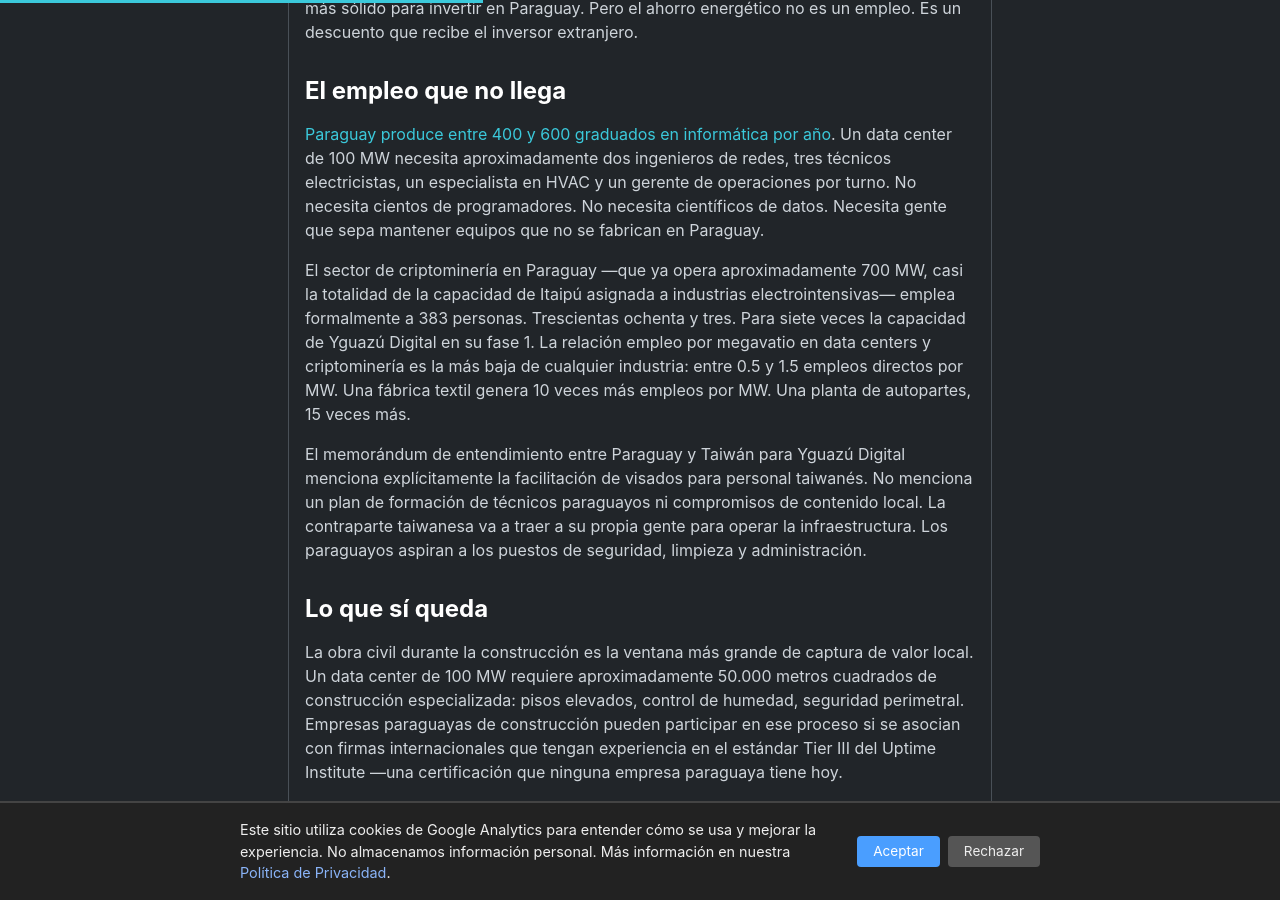
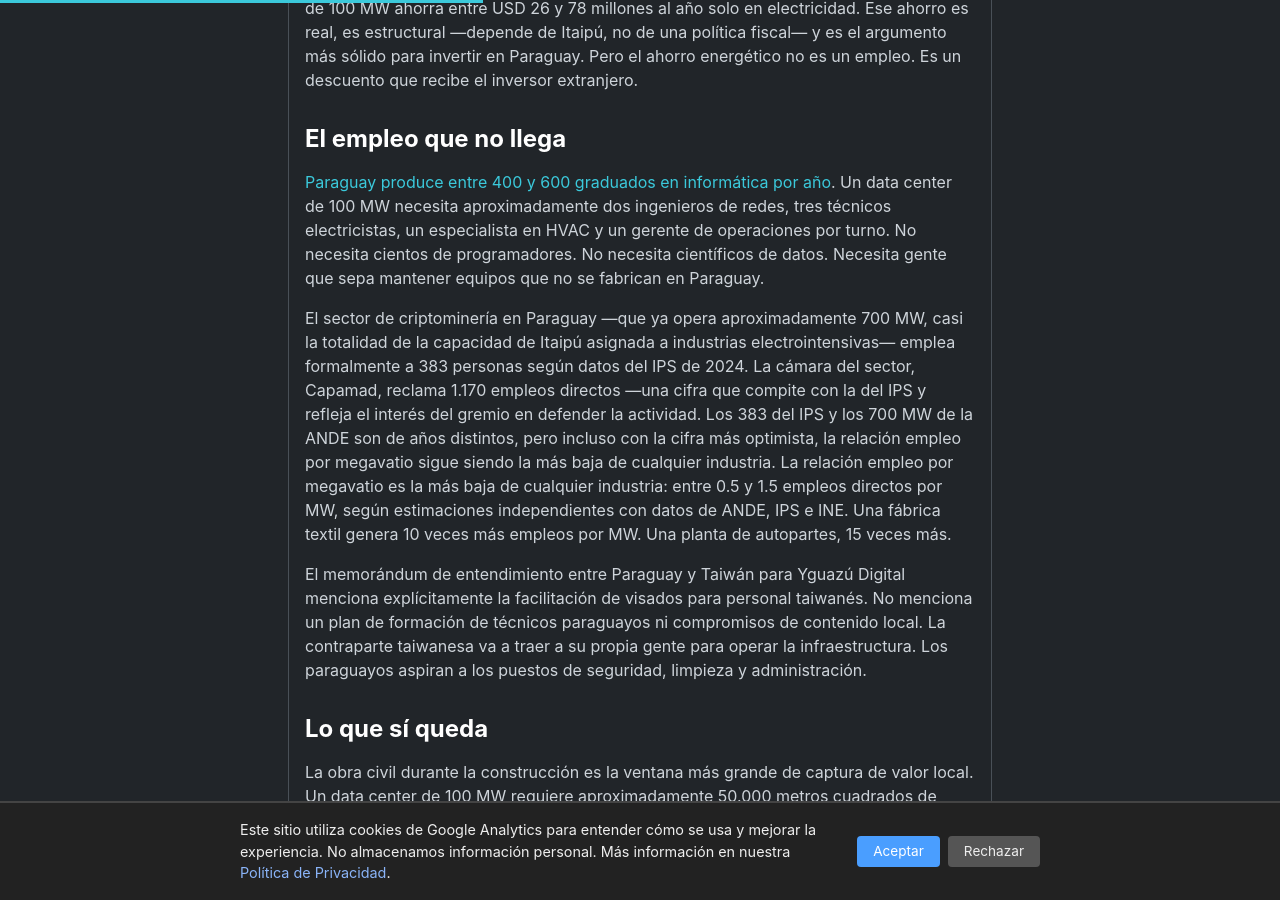
Before and after one commit to miravosqueinteresante/muchotexto.net, a Jekyll site: the page built from _posts/2026-07-25-cadena-valor-data-center.md, in a window 1280 px wide and 900 px high, scrolled down 1375 px. Built offline with Jekyll 4.4.1, drawn with Linux system fonts in a browser that asks for light colours; some of the changed text lies outside the part shown.

Commit message:
fix: HIVE 100->300MW, add context on 383 empleos vs 700MW (diff years, mention Capamad 1170)

```diff
--- a/_posts/2026-07-25-cadena-valor-data-center.md
+++ b/_posts/2026-07-25-cadena-valor-data-center.md
@@ -8,7 +8,7 @@
 description: "Paraguay atrae data centers con energía barata, pero el hardware es 100% importado y los empleos directos son menos de 1 por MW. El valor está en otro lado."
 ---
 
-[Paraguay está atrayendo data centers](/ia-en-paraguay/) con la promesa de energía barata. Yguazú Digital proyecta 1.000 MW en su fase final. HIVE Digital Technologies ya opera 100 MW en Yguazú. X8Cloud y Pardat Holding construyen sus propias instalaciones. La narrativa es seductora: el país se convertirá en un hub de inteligencia artificial que generará miles de empleos y transformará la economía. Los números cuentan una historia distinta.
+[Paraguay está atrayendo data centers](/ia-en-paraguay/) con la promesa de energía barata. Yguazú Digital proyecta 1.000 MW en su fase final. HIVE Digital Technologies ya opera 300 MW en Yguazú tras completar su Fase 2 en septiembre de 2025, con una Fase 3 de 100 MW adicionales en comisionamiento. X8Cloud y Pardat Holding construyen sus propias instalaciones. La narrativa es seductora: el país se convertirá en un hub de inteligencia artificial que generará miles de empleos y transformará la economía. Los números cuentan una historia distinta.
 
 Un data center de 100 MW emplea aproximadamente 50 personas en operaciones permanentes. Durante la construcción —que dura entre 18 y 36 meses— puede emplear entre 500 y 800 trabajadores, la mayoría en obra civil. Pero una vez que los servidores están encendidos, el data center funciona casi solo: filas de racks refrigerados, monitoreados remotamente, visitados por un puñado de técnicos por turno. El hardware representa entre el 40% y el 50% del CAPEX total. Ese hardware —GPUs NVIDIA de USD 25.000 a 40.000 por unidad, sistemas de refrigeración líquida, UPS industriales, sistemas de supresión de incendios con gases inertes— es 100% importado. Paraguay no fabrica nada de eso. No lo va a fabricar en el futuro previsible. La cadena de valor local se concentra en los márgenes: la obra civil, la seguridad, la fibra de último kilómetro, los servicios profesionales.
 
@@ -24,7 +24,7 @@
 
 [Paraguay produce entre 400 y 600 graduados en informática por año](/articulos/2026/07/09/educacion-tech-paraguay-ia/). Un data center de 100 MW necesita aproximadamente dos ingenieros de redes, tres técnicos electricistas, un especialista en HVAC y un gerente de operaciones por turno. No necesita cientos de programadores. No necesita científicos de datos. Necesita gente que sepa mantener equipos que no se fabrican en Paraguay.
 
-El sector de criptominería en Paraguay —que ya opera aproximadamente 700 MW, casi la totalidad de la capacidad de Itaipú asignada a industrias electrointensivas— emplea formalmente a 383 personas. Trescientas ochenta y tres. Para siete veces la capacidad de Yguazú Digital en su fase 1. La relación empleo por megavatio en data centers y criptominería es la más baja de cualquier industria: entre 0.5 y 1.5 empleos directos por MW. Una fábrica textil genera 10 veces más empleos por MW. Una planta de autopartes, 15 veces más.
+El sector de criptominería en Paraguay —que ya opera aproximadamente 700 MW, casi la totalidad de la capacidad de Itaipú asignada a industrias electrointensivas— emplea formalmente a 383 personas según datos del IPS de 2024. La cámara del sector, Capamad, reclama 1.170 empleos directos —una cifra que compite con la del IPS y refleja el interés del gremio en defender la actividad. Los 383 del IPS y los 700 MW de la ANDE son de años distintos, pero incluso con la cifra más optimista, la relación empleo por megavatio sigue siendo la más baja de cualquier industria. La relación empleo por megavatio es la más baja de cualquier industria: entre 0.5 y 1.5 empleos directos por MW, según estimaciones independientes con datos de ANDE, IPS e INE. Una fábrica textil genera 10 veces más empleos por MW. Una planta de autopartes, 15 veces más.
 
 El memorándum de entendimiento entre Paraguay y Taiwán para Yguazú Digital menciona explícitamente la facilitación de visados para personal taiwanés. No menciona un plan de formación de técnicos paraguayos ni compromisos de contenido local. La contraparte taiwanesa va a traer a su propia gente para operar la infraestructura. Los paraguayos aspiran a los puestos de seguridad, limpieza y administración.
 
```
